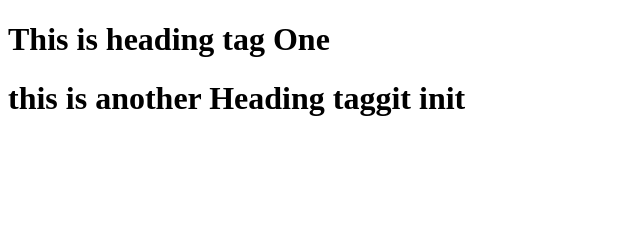
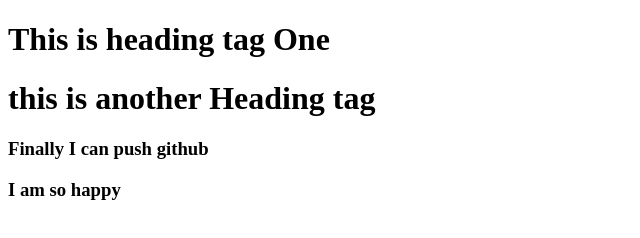
Before and after one commit to Hamid704/Aj, a plain HTML site: page index.html in a window 1280 px wide. Shown: the whole page, without its empty margins (0-640 px from the left). Drawn offline with Linux system fonts and the light colour scheme.

Commit message:
learned github

```diff
--- a/index.html
+++ b/index.html
@@ -7,6 +7,8 @@
 </head>
 <body>
     <h1>This is heading tag One</h1>
-    <h1>this is another Heading taggit init</h1>
+    <h1>this is another Heading tag</h1>
+    <h3>Finally I can push github</h3>
+    <h3>I am so happy</h3>
 </body>
 </html>
```
